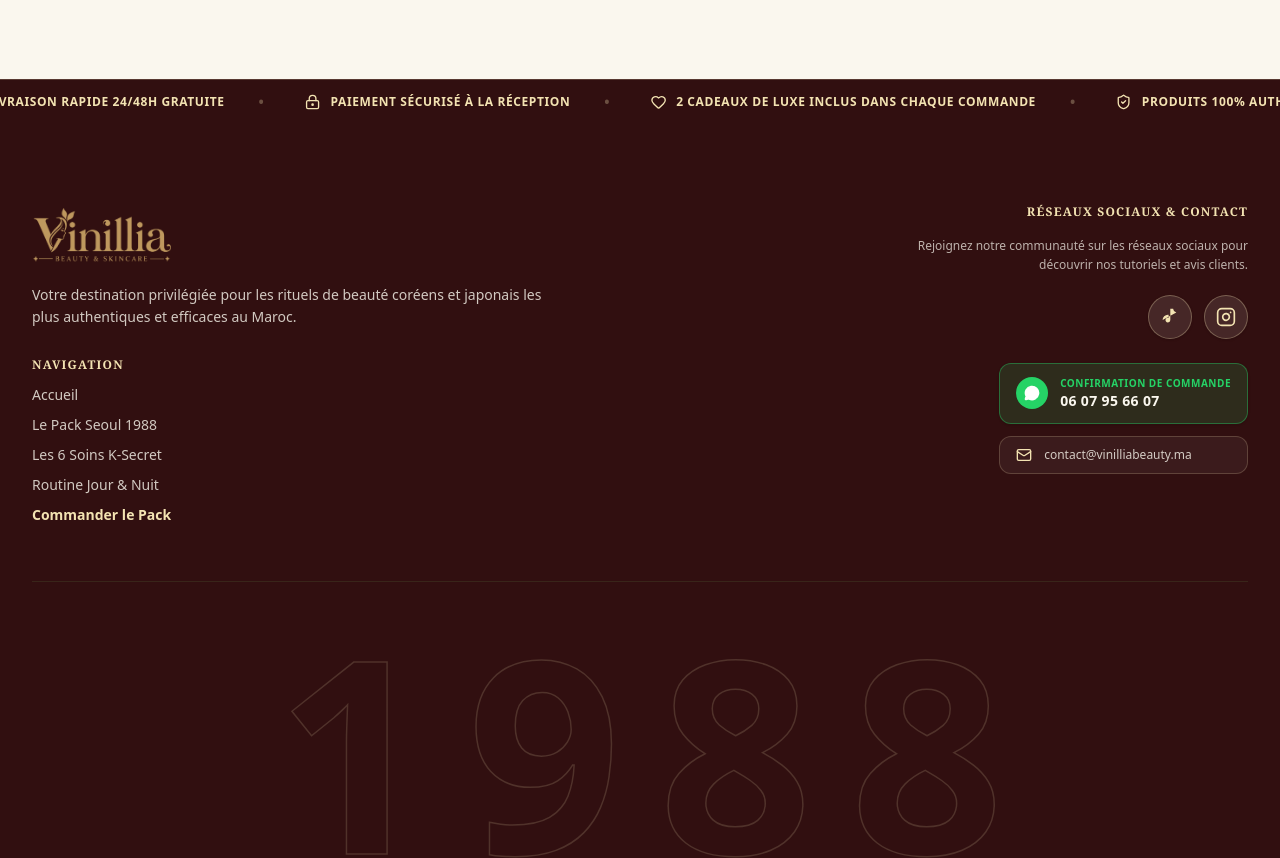
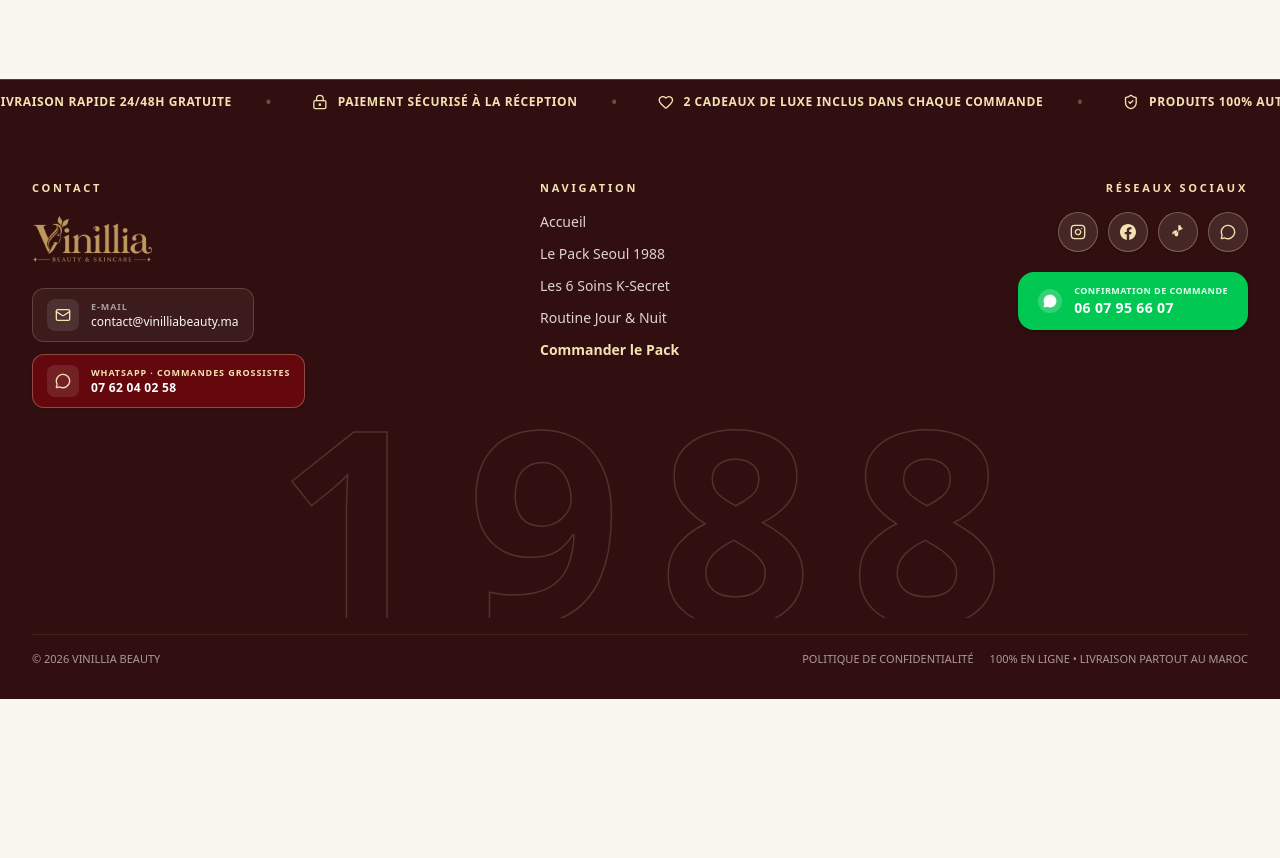
Before and after one commit to belmlikikram7-dev/les-packs, a Next.js app in the folder landing-page-2/: page / in a window 1280 px wide. Shown: the part 5507-6365 px from the top of the page. After the commit the page ends 6206 px from the top, so only its background shows below. Built offline with nearby package versions, Linux system fonts and the light colour scheme.

Commit message:
Align footer with Vinillia green design: navigation lifted to top center, contact left, socials and green CTA right, 1988 watermark lifted directly under columns

```diff
--- a/landing-page-2/components/Footer.tsx
+++ b/landing-page-2/components/Footer.tsx
@@ -2,15 +2,10 @@
 
 import { useState, useRef } from "react";
 import Image from "next/image";
-import { useLanguage } from "@/context/LanguageContext";
-import { TRANSLATIONS } from "@/translations/content";
 import { MessageCircle, Mail } from "lucide-react";
 import TrustTicker from "@/components/TrustTicker";
 
 export default function Footer() {
-  const { locale } = useLanguage();
-  const t = TRANSLATIONS[locale].footer;
-
   const scrollTo = (hash: string) => {
     const el = document.querySelector(hash);
     if (el) el.scrollIntoView({ behavior: "smooth" });
@@ -45,158 +40,200 @@
       {/* Infinite scrolling ticker at the very top of Footer */}
       <TrustTicker />
 
-      {/* Main Container - Spacious, grand and luxurious */}
-      <div className="max-w-7xl mx-auto px-4 sm:px-6 lg:px-8 pt-14 sm:pt-16 lg:pt-20 pb-10 sm:pb-12">
+      {/* Main Container - Inspired strictly by the Vinillia footer layout */}
+      <div className="max-w-7xl mx-auto px-4 sm:px-6 lg:px-8 pt-10 sm:pt-14 pb-6 sm:pb-8">
 
-        {/* Brand & Navigation on Left, Social & Contact on Right */}
-        <div className="flex flex-col md:flex-row justify-between items-start gap-10 lg:gap-16 pb-12 sm:pb-14 border-b border-[#46462A]/40">
+        {/* Top 3 Columns: CONTACT (Left) | NAVIGATION (Center, lifted to top) | RÉSEAUX SOCIAUX (Right) */}
+        <div className="grid grid-cols-1 md:grid-cols-12 gap-8 lg:gap-12 items-start">
 
-          {/* Brand Info & Navigation placed directly under the Vinillia Logo */}
-          <div className="flex flex-col items-start max-w-lg">
+          {/* Column 1: CONTACT (Left) */}
+          <div className="md:col-span-4 flex flex-col items-start">
+            <h4 className="text-[11px] font-bold uppercase tracking-[0.25em] text-[#F3E3B2] mb-4">
+              CONTACT
+            </h4>
+
+            {/* Vinillia Logo */}
             <a
               href="#hero"
               onClick={(e) => {
                 e.preventDefault();
                 scrollTo("#hero");
               }}
-              className="flex items-center group py-1 mb-4 cursor-pointer"
+              className="flex items-center group py-1 mb-5 cursor-pointer"
               aria-label="Vinillia Beauty & Skincare"
             >
               <Image
                 src="/logo-gold.png"
                 alt="Vinillia Beauty & Skincare"
-                width={210}
-                height={75}
-                className="h-12 sm:h-14 w-auto object-contain transition-transform duration-300 group-hover:scale-105"
+                width={190}
+                height={65}
+                className="h-10 sm:h-12 w-auto object-contain transition-transform duration-300 group-hover:scale-105"
               />
             </a>
 
-            <p className="text-xs sm:text-sm text-[#FAF7EE]/80 leading-relaxed font-light mb-6">
-              {t.description}
-            </p>
+            {/* Email Pill - exact Vinillia style */}
+            <a
+              href="mailto:contact@vinilliabeauty.ma"
+              className="w-full sm:w-auto flex items-center gap-3 px-3.5 py-2.5 rounded-xl bg-[#FAF7EE]/5 hover:bg-[#FAF7EE]/10 border border-[#F3E3B2]/20 text-[#FAF7EE] transition-colors mb-3 group"
+            >
+              <div className="w-8 h-8 rounded-lg bg-[#FAF7EE]/10 flex items-center justify-center text-[#F3E3B2] group-hover:scale-105 transition-transform shrink-0">
+                <Mail className="w-4 h-4" />
+              </div>
+              <div className="text-left">
+                <div className="text-[9px] uppercase font-bold tracking-widest text-[#FAF7EE]/60">E-MAIL</div>
+                <div className="text-xs font-medium text-[#FAF7EE]">contact@vinilliabeauty.ma</div>
+              </div>
+            </a>
 
-            {/* Navigation links placed directly under the Vinillia Logo */}
-            <div className="w-full pt-1">
-              <h4 className="font-serif text-xs font-bold uppercase tracking-widest text-[#F3E3B2] mb-3">
-                {t.quickLinks}
+            {/* WhatsApp Wholesale Pill - exact Vinillia wine pill style */}
+            <a
+              href="https://wa.me/212762040258?text=Bonjour%20Vinillia"
+              target="_blank"
+              rel="noopener noreferrer"
+              className="w-full sm:w-auto flex items-center gap-3 px-3.5 py-2.5 rounded-xl bg-[#74070D]/80 hover:bg-[#74070D] border border-[#F3E3B2]/30 text-[#FAF7EE] transition-all duration-300 group shadow-sm"
+            >
+              <div className="w-8 h-8 rounded-lg bg-white/10 flex items-center justify-center text-[#F3E3B2] group-hover:scale-105 transition-transform shrink-0">
+                <MessageCircle className="w-4 h-4" />
+              </div>
+              <div className="text-left">
+                <div className="text-[9px] uppercase font-bold tracking-widest text-[#F3E3B2]">WHATSAPP · COMMANDES GROSSISTES</div>
+                <div className="text-xs font-bold text-white tracking-wide">07 62 04 02 58</div>
+              </div>
+            </a>
+          </div>
+
+          {/* Column 2: NAVIGATION (Center - lifted to the top exactly like BOUTIQUE/ASSISTANCE in Vinillia) */}
+          <div className="md:col-span-4 flex flex-col items-start md:items-center">
+            <div className="w-full md:max-w-[200px]">
+              <h4 className="text-[11px] font-bold uppercase tracking-[0.25em] text-[#F3E3B2] mb-4">
+                NAVIGATION
               </h4>
-              <ul className="space-y-2.5 text-xs sm:text-sm text-[#FAF7EE]/80">
+              <ul className="space-y-3 text-xs sm:text-sm font-medium text-[#FAF7EE]/85">
                 <li>
                   <button
                     onClick={() => scrollTo("#hero")}
-                    className="hover:text-[#F3E3B2] transition-colors cursor-pointer flex items-center gap-1.5"
+                    className="hover:text-[#F3E3B2] transition-colors cursor-pointer text-left block"
                   >
-                    <span>Accueil</span>
+                    Accueil
                   </button>
                 </li>
                 <li>
                   <button
                     onClick={() => scrollTo("#pack")}
-                    className="hover:text-[#F3E3B2] transition-colors cursor-pointer flex items-center gap-1.5"
+                    className="hover:text-[#F3E3B2] transition-colors cursor-pointer text-left block"
                   >
-                    <span>Le Pack Seoul 1988</span>
+                    Le Pack Seoul 1988
                   </button>
                 </li>
                 <li>
                   <button
                     onClick={() => scrollTo("#produits")}
-                    className="hover:text-[#F3E3B2] transition-colors cursor-pointer flex items-center gap-1.5"
+                    className="hover:text-[#F3E3B2] transition-colors cursor-pointer text-left block"
                   >
-                    <span>Les 6 Soins K-Secret</span>
+                    Les 6 Soins K-Secret
                   </button>
                 </li>
                 <li>
                   <button
                     onClick={() => scrollTo("#routine")}
-                    className="hover:text-[#F3E3B2] transition-colors cursor-pointer flex items-center gap-1.5"
+                    className="hover:text-[#F3E3B2] transition-colors cursor-pointer text-left block"
                   >
-                    <span>Routine Jour & Nuit</span>
+                    Routine Jour & Nuit
                   </button>
                 </li>
                 <li>
                   <button
                     onClick={() => scrollTo("#commande")}
-                    className="hover:text-[#F3E3B2] font-semibold text-[#F3E3B2] transition-colors cursor-pointer flex items-center gap-1.5"
+                    className="hover:text-[#F3E3B2] font-semibold text-[#F3E3B2] transition-colors cursor-pointer text-left block"
                   >
-                    <span>Commander le Pack</span>
+                    Commander le Pack
                   </button>
                 </li>
               </ul>
             </div>
           </div>
 
-          {/* Réseaux Sociaux & Contact (TikTok, Instagram & Confirmation Buttons) */}
-          <div className="flex flex-col items-start md:items-end w-full md:w-auto">
-            <h4 className="font-serif text-xs font-bold uppercase tracking-widest text-[#F3E3B2] mb-4">
-              Réseaux Sociaux & Contact
+          {/* Column 3: RÉSEAUX SOCIAUX (Right) */}
+          <div className="md:col-span-4 flex flex-col items-start md:items-end">
+            <h4 className="text-[11px] font-bold uppercase tracking-[0.25em] text-[#F3E3B2] mb-4">
+              RÉSEAUX SOCIAUX
             </h4>
-            <p className="text-xs text-[#FAF7EE]/70 mb-5 font-light leading-relaxed max-w-sm md:text-right">
-              Rejoignez notre communauté sur les réseaux sociaux pour découvrir nos tutoriels et avis clients.
-            </p>
 
-            {/* Circular Social Media Icons */}
-            <div className="flex items-center gap-3 mb-6">
+            {/* 4 Circular Social Icons exactly like Vinillia (Instagram, Facebook, TikTok, WhatsApp) */}
+            <div className="flex items-center gap-2.5 mb-5">
+              {/* Instagram */}
+              <a
+                href="https://www.instagram.com/vinillia_shop?stkn=MWMwczhwenJ3ZWNjOQ=="
+                target="_blank"
+                rel="noopener noreferrer"
+                aria-label="Instagram @vinillia_shop"
+                className="w-10 h-10 rounded-full bg-[#FAF7EE]/10 hover:bg-[#74070D] border border-[#F3E3B2]/30 flex items-center justify-center text-[#F3E3B2] hover:text-white transition-all duration-300 hover:scale-110 shadow-sm"
+              >
+                <svg className="w-4 h-4 fill-none stroke-current stroke-2" viewBox="0 0 24 24" strokeLinecap="round" strokeLinejoin="round">
+                  <rect x="2" y="2" width="20" height="20" rx="5" ry="5" />
+                  <path d="M16 11.37A4 4 0 1 1 12.63 8 4 4 0 0 1 16 11.37z" />
+                  <line x1="17.5" y1="6.5" x2="17.51" y2="6.5" />
+                </svg>
+              </a>
+
+              {/* Facebook */}
+              <a
+                href="https://www.facebook.com"
+                target="_blank"
+                rel="noopener noreferrer"
+                aria-label="Facebook Vinillia"
+                className="w-10 h-10 rounded-full bg-[#FAF7EE]/10 hover:bg-[#74070D] border border-[#F3E3B2]/30 flex items-center justify-center text-[#F3E3B2] hover:text-white transition-all duration-300 hover:scale-110 shadow-sm"
+              >
+                <svg className="w-4 h-4 fill-current" viewBox="0 0 24 24">
+                  <path d="M24 12.073c0-6.627-5.373-12-12-12s-12 5.373-12 12c0 5.99 4.388 10.954 10.125 11.854v-8.385H7.078v-3.47h3.047V9.43c0-3.007 1.792-4.669 4.533-4.669 1.312 0 2.686.235 2.686.235v2.953H15.83c-1.491 0-1.956.925-1.956 1.874v2.25h3.328l-.532 3.47h-2.796v8.385C19.612 23.027 24 18.062 24 12.073z" />
+                </svg>
+              </a>
+
               {/* TikTok */}
               <a
                 href="https://www.tiktok.com/@vinillia_shop?_r=1&_t=ZS-9AM4ON5mJaX"
                 target="_blank"
                 rel="noopener noreferrer"
                 aria-label="TikTok @vinillia_shop"
-                className="w-11 h-11 rounded-full bg-[#FAF7EE]/10 hover:bg-[#74070D] border border-[#F3E3B2]/30 flex items-center justify-center text-[#F3E3B2] hover:text-white transition-all duration-300 hover:scale-110 shadow-sm group"
+                className="w-10 h-10 rounded-full bg-[#FAF7EE]/10 hover:bg-[#74070D] border border-[#F3E3B2]/30 flex items-center justify-center text-[#F3E3B2] hover:text-white transition-all duration-300 hover:scale-110 shadow-sm"
               >
-                <svg className="w-5 h-5 fill-current" viewBox="0 0 24 24">
+                <svg className="w-4 h-4 fill-current" viewBox="0 0 24 24">
                   <path d="M19.59 6.69a4.83 4.83 0 0 1-3.77-4.25V2h-3.45v13.67a2.89 2.89 0 0 1-5.2 1.74 2.89 2.89 0 0 1 2.31-4.64c.29 0 .58.04.85.12V9.32a6.34 6.34 0 0 0-.85-.06 6.34 6.34 0 0 0-6.34 6.34 6.34 0 0 0 6.34-6.34V8.58a8.28 8.28 0 0 0 4.83 1.56V6.69z" />
                 </svg>
               </a>
 
-              {/* Instagram */}
+              {/* WhatsApp direct chat icon */}
               <a
-                href="https://www.instagram.com/vinillia_shop?stkn=MWMwczhwenJ3ZWNjOQ=="
+                href="https://wa.me/212607956607"
                 target="_blank"
                 rel="noopener noreferrer"
-                aria-label="Instagram @vinillia_shop"
-                className="w-11 h-11 rounded-full bg-[#FAF7EE]/10 hover:bg-[#74070D] border border-[#F3E3B2]/30 flex items-center justify-center text-[#F3E3B2] hover:text-white transition-all duration-300 hover:scale-110 shadow-sm group"
+                aria-label="WhatsApp Vinillia"
+                className="w-10 h-10 rounded-full bg-[#FAF7EE]/10 hover:bg-[#74070D] border border-[#F3E3B2]/30 flex items-center justify-center text-[#F3E3B2] hover:text-white transition-all duration-300 hover:scale-110 shadow-sm"
               >
-                <svg className="w-5 h-5 fill-none stroke-current stroke-2" viewBox="0 0 24 24" strokeLinecap="round" strokeLinejoin="round">
-                  <rect x="2" y="2" width="20" height="20" rx="5" ry="5" />
-                  <path d="M16 11.37A4 4 0 1 1 12.63 8 4 4 0 0 1 16 11.37z" />
-                  <line x1="17.5" y1="6.5" x2="17.51" y2="6.5" />
-                </svg>
+                <MessageCircle className="w-4 h-4" />
               </a>
             </div>
 
-            {/* Contact Pills (WhatsApp Confirmation & Email) */}
-            <div className="space-y-3 w-full sm:w-auto">
-              {/* WhatsApp / Confirmation de commande button */}
+            {/* Green Vinillia CTA Button: Confirmation de Commande */}
             <a
               href="https://wa.me/212607956607?text=Bonjour%20Vinillia%2C%20je%20souhaite%20confirmer%20ma%20commande%20du%20Pack%20Seoul%201988"
               target="_blank"
               rel="noopener noreferrer"
-                className="flex items-center gap-3 px-4 py-3 rounded-xl bg-[#25D366]/15 hover:bg-[#25D366]/25 border border-[#25D366]/40 text-[#FAF7EE] transition-all duration-300 group shadow-sm"
+              className="inline-flex items-center gap-3 px-5 py-3 rounded-2xl bg-[#00C853] hover:bg-[#00B248] text-white transition-all duration-300 hover:scale-[1.02] shadow-md group"
             >
-                <div className="w-8 h-8 rounded-full bg-[#25D366] flex items-center justify-center text-white shrink-0 group-hover:scale-110 transition-transform">
-                  <MessageCircle className="w-4 h-4 fill-white" />
+              <div className="w-6 h-6 rounded-full bg-white/20 flex items-center justify-center shrink-0">
+                <MessageCircle className="w-3.5 h-3.5 fill-white" />
               </div>
               <div className="text-left">
-                  <div className="text-[10px] uppercase font-bold tracking-wider text-[#25D366]">Confirmation de Commande</div>
-                  <div className="text-sm font-semibold tracking-wide">06 07 95 66 07</div>
+                <div className="text-[9px] uppercase font-bold tracking-wider text-white/90">CONFIRMATION DE COMMANDE</div>
+                <div className="text-sm font-extrabold tracking-wide">06 07 95 66 07</div>
               </div>
             </a>
-
-              {/* Email Pill */}
-              <a
-                href="mailto:contact@vinilliabeauty.ma"
-                className="flex items-center gap-3 px-4 py-2.5 rounded-xl bg-[#FAF7EE]/5 hover:bg-[#FAF7EE]/10 border border-[#F3E3B2]/20 text-[#FAF7EE]/80 hover:text-white transition-colors"
-              >
-                <Mail className="w-4 h-4 text-[#F3E3B2] shrink-0" />
-                <span className="text-xs">contact@vinilliabeauty.ma</span>
-              </a>
-            </div>
           </div>
 
         </div>
 
-        {/* Massive Interactive "1988" Watermark in Product Modern Sans-Serif with Hollow Stroke Glow */}
+        {/* Massive Interactive "1988" Watermark - Lifted up to sit directly below the columns just like "VINILLIA" in the green design */}
         <div
           ref={watermarkRef}
           onMouseEnter={() => setIsHovered(true)}
@@ -205,7 +242,7 @@
           onTouchStart={() => setIsHovered(true)}
           onTouchMove={handleTouchMove}
           onTouchEnd={() => setIsHovered(false)}
-          className="relative w-full mt-10 sm:mt-14 pt-4 pb-4 flex items-center justify-center cursor-default select-none overflow-hidden"
+          className="relative w-full mt-2 sm:mt-4 pt-0 pb-0 flex items-center justify-center cursor-default select-none overflow-hidden"
           aria-hidden="true"
         >
           {/* Layer 1: Base hollow outline with clean spacing */}
@@ -235,17 +272,14 @@
           </div>
         </div>
 
-        {/* Bottom Bar */}
-        <div className="mt-8 pt-6 border-t border-[#46462A]/40 flex flex-col sm:flex-row items-center justify-between gap-4 text-xs text-[#FAF7EE]/60 font-light">
+        {/* Bottom Bar - identical to the Vinillia green footer */}
+        <div className="mt-4 pt-4 border-t border-[#46462A]/40 flex flex-col sm:flex-row items-center justify-between gap-3 text-[11px] text-[#FAF7EE]/60 font-light">
           <div>
-            © 2026 VINILLIA BEAUTY • Tous droits réservés.
+            © 2026 VINILLIA BEAUTY
           </div>
           <div className="flex flex-wrap items-center justify-center sm:justify-end gap-x-4 gap-y-1 text-center">
-            <span>Politique de Confidentialité</span>
-            <span>•</span>
-            <span>100% En Ligne</span>
-            <span>•</span>
-            <span>Livraison Partout au Maroc</span>
+            <span>POLITIQUE DE CONFIDENTIALITÉ</span>
+            <span>100% EN LIGNE • LIVRAISON PARTOUT AU MAROC</span>
           </div>
         </div>
 
```
Lines whose indentation alone changed are shown as unchanged.
